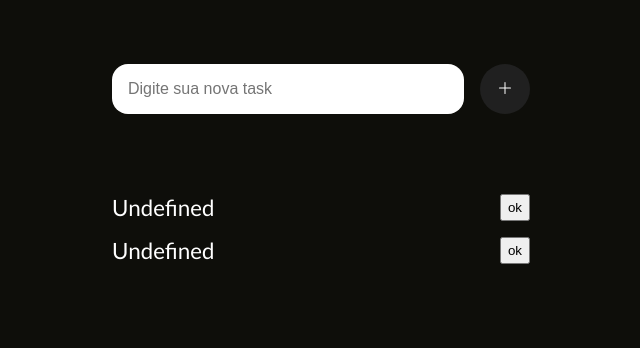
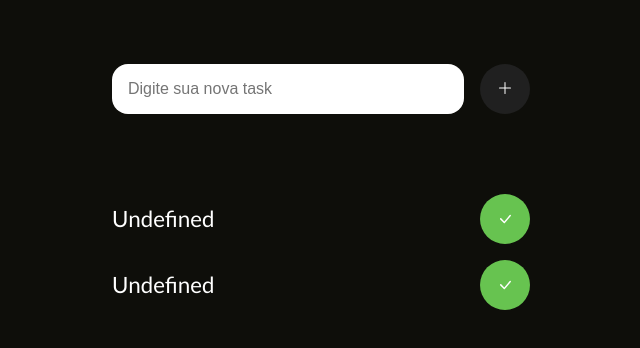
Before and after one commit to devGeyson/To-do-list, a plain HTML site: page index.html in a window 1280 px wide. Shown: the part 90-438 px from the top of the page, without its empty margins (319-959 px from the left). Drawn offline with Linux system fonts and the light colour scheme.

Commit message:
Ultimos ajustes visuais

```diff
--- a/script.js
+++ b/script.js
@@ -1,49 +1,49 @@
-const localStorageKey = 'to-do-list-gs'
+const localStorageKey = "to-do-list-gs";
 
-function validateNewTask(){
-    let values = JSON.parse(localStorage.getItem(localStorageKey) || '[]');
-    let inputValue = document.getElementById('input-new-task').value;
-    let exists = values.find(x => x.name == inputValue);
+function validateNewTask() {
+  let values = JSON.parse(localStorage.getItem(localStorageKey) || "[]");
+  let inputValue = document.getElementById("input-new-task").value;
+  let exists = values.find((x) => x.name == inputValue);
   return !exists ? false : true;
 }
 
-function newTask(){
-    let input = document.getElementById('input-new-task');
-    input.style.border = ''
+function newTask() {
+  let input = document.getElementById("input-new-task");
+  input.style.border = "";
 
-    if(!input.value){
-        input.style.border = '1px solid red';
-        alert('Digite algo para inserir em sua lista')
-    } else if(validateNewTask()){
-        alert('Já existe uma tarefa com essa descrição')
-    }
-    else{
-        let values = JSON.parse(localStorage.getItem(localStorageKey) || '[]');
+  if (!input.value) {
+    input.style.border = "1px solid red";
+    alert("Digite algo para inserir em sua lista");
+  } else if (validateNewTask()) {
+    alert("Já existe uma tarefa com essa descrição");
+  } else {
+    let values = JSON.parse(localStorage.getItem(localStorageKey) || "[]");
     values.push({
-            name: input.value
-        })
-        localStorage.setItem(localStorageKey,JSON.stringify(values));
+      name: input.value,
+    });
+    localStorage.setItem(localStorageKey, JSON.stringify(values));
     showValues();
   }
-    input.value = '';
+  input.value = "";
 }
 
-function showValues(){
-    let values = JSON.parse(localStorage.getItem(localStorageKey)) || '[]';
-    let list = document.getElementById('to-do-list');
-    list.innerHTML = '';
-    for(let i = 0 ; i < values.length; i++){
-        list.innerHTML += `<li>${values[i]['name']}<button id='btn-ok' onclick='removeItem("${values[i]['name']}")'>ok</button></li>`
+function showValues() {
+  let values = JSON.parse(localStorage.getItem(localStorageKey)) || "[]";
+  let list = document.getElementById("to-do-list");
+  list.innerHTML = "";
+  for (let i = 0; i < values.length; i++) {
+    list.innerHTML += `<li>${values[i]["name"]}<button id='btn-ok' onclick='removeItem("${values[i]["name"]}")'><svg xmlns="http://www.w3.org/2000/svg" width="16" height="16" fill="currentColor" class="bi bi-check-lg" viewBox="0 0 16 16">
+  <path d="M12.736 3.97a.733.733 0 0 1 1.047 0c.286.289.29.756.01 1.05L7.88 12.01a.733.733 0 0 1-1.065.02L3.217 8.384a.757.757 0 0 1 0-1.06.733.733 0 0 1 1.047 0l3.052 3.093 5.4-6.425z"/>
+</svg></button></li>`;
   }
 }
 
-function removeItem(data){
-    let values = JSON.parse(localStorage.getItem(localStorageKey)) || '[]';
-    let index = values.findIndex(x => x.name == data);
-    values.splice(index,1);
-    localStorage.setItem(localStorageKey,JSON.stringify(values));
+function removeItem(data) {
+  let values = JSON.parse(localStorage.getItem(localStorageKey)) || "[]";
+  let index = values.findIndex((x) => x.name == data);
+  values.splice(index, 1);
+  localStorage.setItem(localStorageKey, JSON.stringify(values));
   showValues();
 }
 
-
-showValues()
+showValues();
--- a/style.css
+++ b/style.css
@@ -68,8 +68,36 @@ body {
 
 #to-do-list li{
     display: flex;
+    align-items: center;
     justify-content: space-between;
     list-style-type: none;
     font-size: 1.4rem;
     text-transform: capitalize;
 }
+
+#to-do-list li:hover{
+    background-color: var(--color-dark3);
+    transition: .4s;
+    border-radius: 1rem;
+    padding-left: 1rem;
+}
+
+#btn-ok{
+    border: none;
+    color: var(--color-white);
+    background-color: var(--color-green);
+    font-size: 1rem;
+    padding: .4rem .8rem;
+    border-radius: 50%;
+    width: 50px;
+    height: 50px;
+    display: flex;
+    justify-content: center;
+    align-items: center;
+    transition: .4s;
+    cursor: pointer;
+}
+
+#btn-ok:hover{
+    background-color: var(--color-green2);
+}
```
Lines whose indentation alone changed are shown as unchanged.
